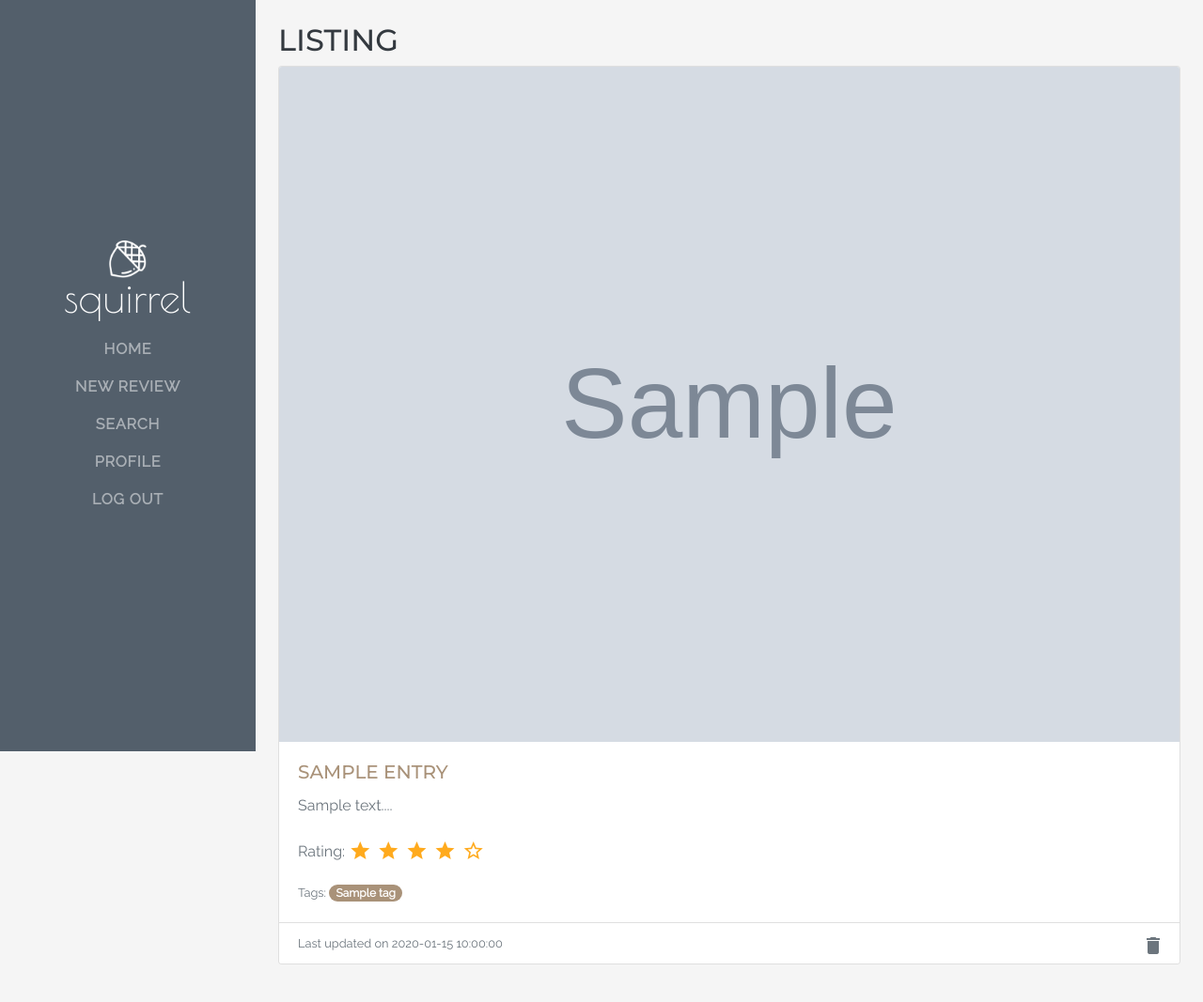
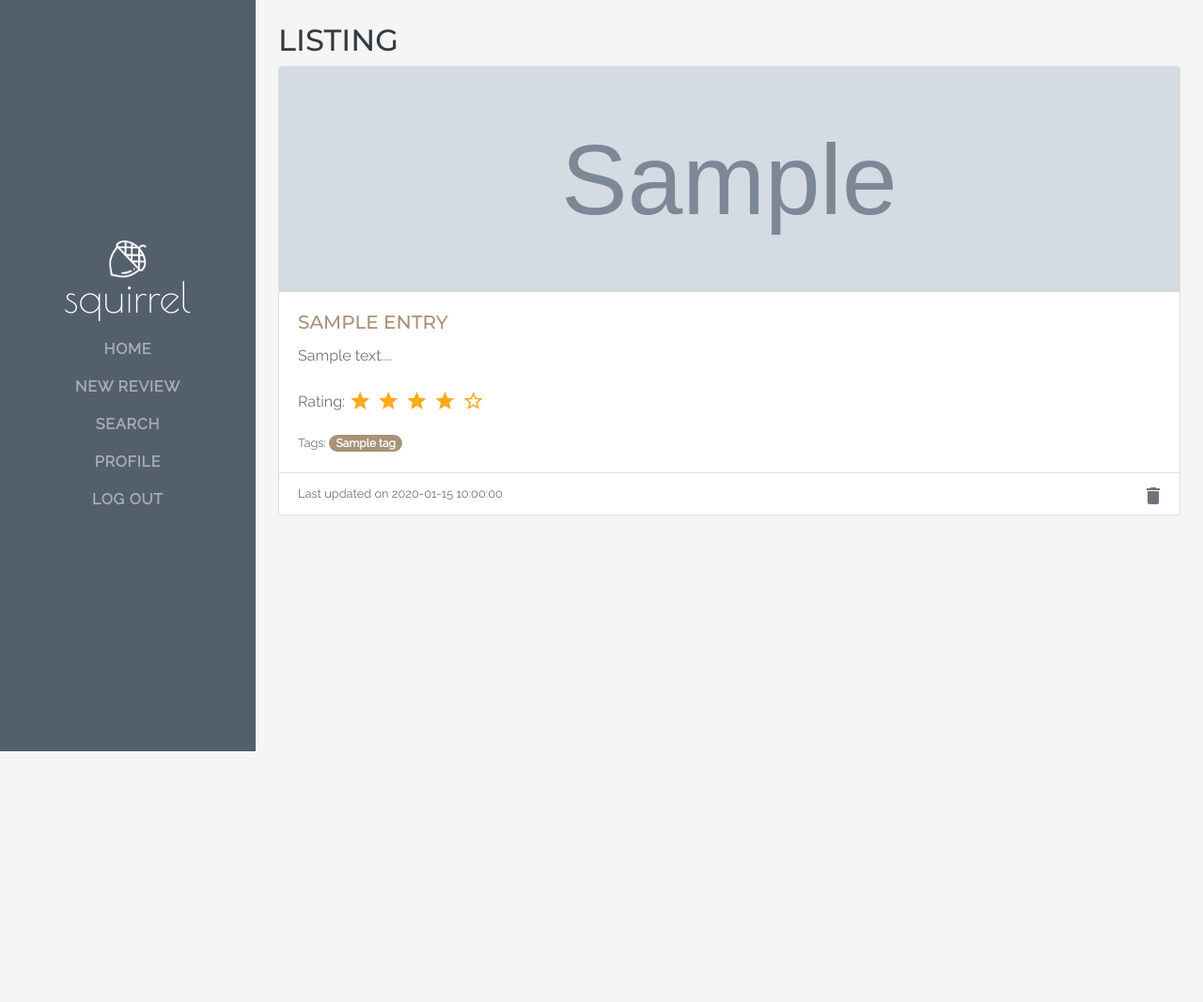
Before and after one commit to jumboduck/squirrel, a Flask app: page / in a window 1280 px wide. Shown: the whole page at 94% size. After the commit the page ends 800 px from the top, so only its background shows below. Run offline with Flask 2, Linux system fonts and the light colour scheme; grey boxes marked "Sample" are stand-in pictures; a database or web service that is not in the repository returns one stand-in record (values such as "Sample title"); some libraries are stand-ins or nearby versions.

Commit message:
fixed display for large images

```diff
--- a/static/css/style.css
+++ b/static/css/style.css
@@ -73,6 +73,10 @@ a:hover {
 }
 
 /* Review Cards in listing  */
+.card-img-top {
+    max-height: 15rem;
+    object-fit: cover;
+}
 
 .rating {
     color: #ffaa1d;
```
